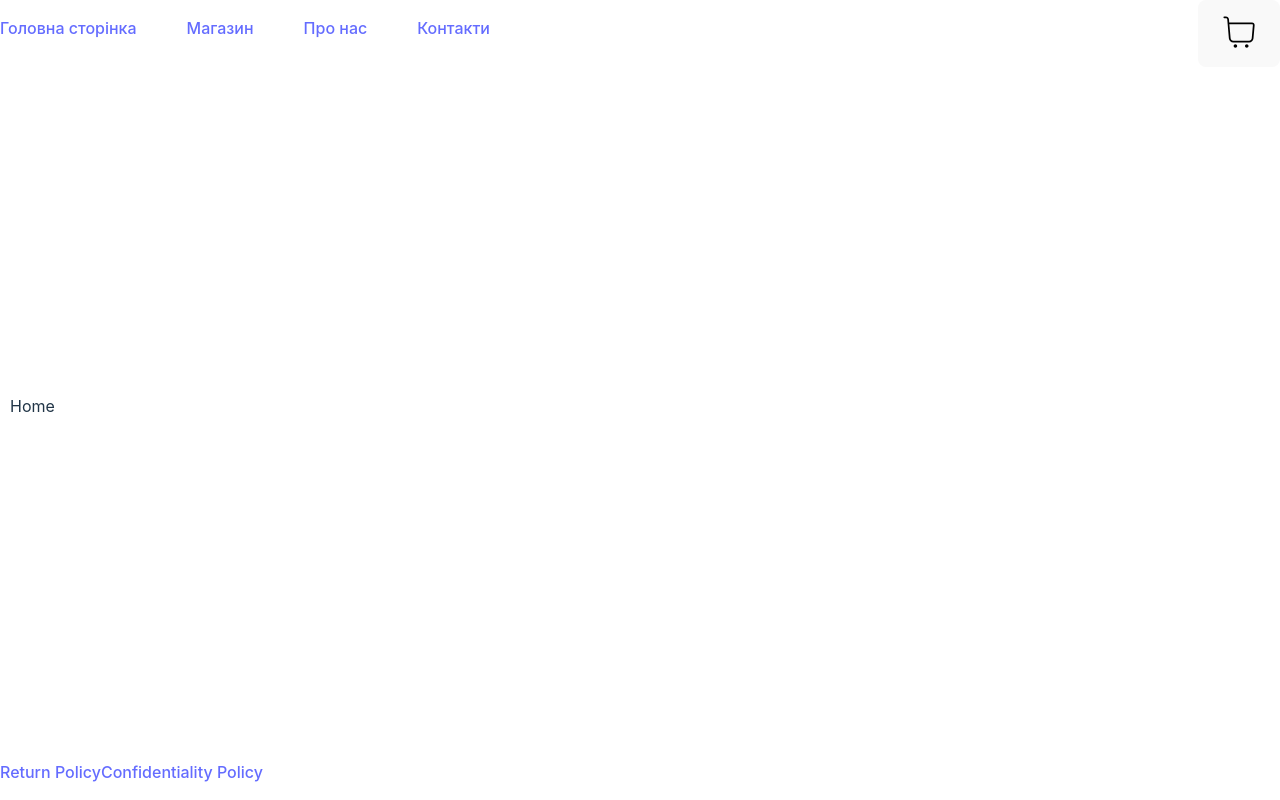
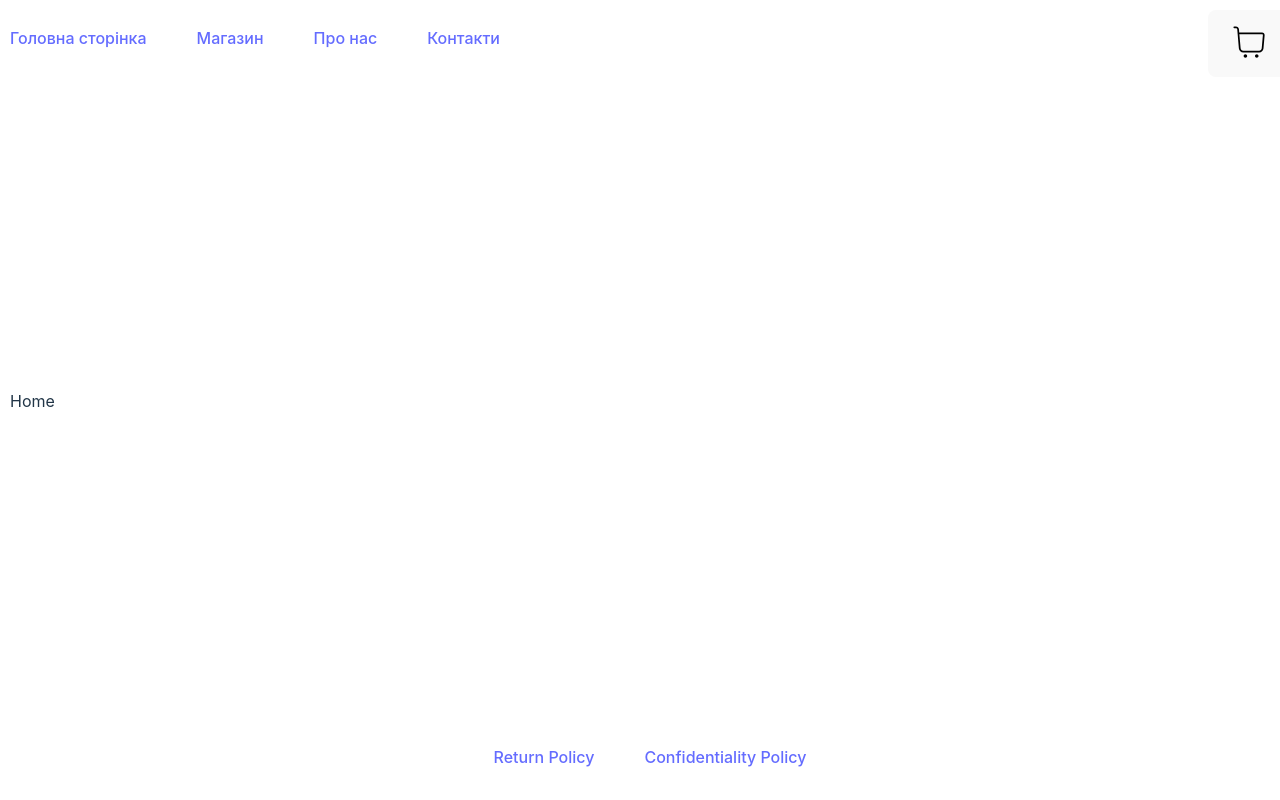
Before and after one commit to St0Lee/book-room-project, a React (Vite) app: page / in a window 1280 px wide. Built offline with nearby package versions, Linux system fonts and the light colour scheme.

Commit message:
favorite-button-added

```diff
--- a/src/common/styles/theme.js
+++ b/src/common/styles/theme.js
@@ -24,13 +24,13 @@ export const theme = Object.freeze({
     heading: 1.125,
   },
   colors: {
-    text: '#000',
+    text: '#1a0000',
+    primary: '#fddeba',
     statsText: '#ff9',
     linkActive: 'red',
     linkHover: 'black',
     backdropBackground: '#101510a1',
     modalBackground: '#fff',
-    primary: '#07c',
     secondary: '#30c',
 
     deletBtn: 'lightcoral',
--- a/src/components/BuyButton/BuyButton.jsx
+++ b/src/components/BuyButton/BuyButton.jsx
@@ -9,9 +9,6 @@ export const BuyButton = ({id, title, price, subtitle, img}) => {
     const books = useSelector(getCarts);
 
     const isInCart = books.find((book) => book.id === id)
-    console.log(isInCart)
-    console.log(id)
-
 
     const handleClick = () => {
         dispatch(setToCart({id, title, price, subtitle, img, count: 1}))
--- a/src/components/Footer/Footer.jsx
+++ b/src/components/Footer/Footer.jsx
@@ -5,10 +5,10 @@ export const Footer = () => {
     return(
         <SC.Wrap>
             <NavLink to={"/return-policy"}>
-                <p>Return Policy</p>
+                <SC.Text>Return Policy</SC.Text>
             </NavLink>
             <NavLink to={"/confidentiality-policy"}>
-                <p>Confidentiality Policy</p>
+                <SC.Text>Confidentiality Policy</SC.Text>
             </NavLink>
         </SC.Wrap>
     )
--- a/src/components/Footer/Footer.styled.js
+++ b/src/components/Footer/Footer.styled.js
@@ -2,4 +2,9 @@ import styled from "styled-components";
 
 export const Wrap = styled.div`
     display: flex;
+    justify-content: center;
+    gap: 20px;
 `
+export const Text = styled.p`
+    padding: 15px;
+`
--- a/src/components/Header/Header.styled.js
+++ b/src/components/Header/Header.styled.js
@@ -3,7 +3,7 @@ import styled from "styled-components"
 export const NavBar = styled.div`
     display: flex;
     justify-content: space-between;
-    width: 100vw;
+    padding: 10px;
 `
 
 export const NavBarList = styled.ul`
--- a/src/components/Layout/Layout.jsx
+++ b/src/components/Layout/Layout.jsx
@@ -7,7 +7,7 @@ export const Layout = () => {
     return (
         <>
             <Header />
-            <div style={{padding: "10px"}}>
+            <div style={{padding: "10px", width: "100vw"}}>
                 <Outlet />
             </div>
             <Footer />
--- a/src/index.css
+++ b/src/index.css
@@ -29,7 +29,6 @@ body {
   align-items: baseline;
   min-width: 320px;
   min-height: 100vh;
-
 }
 
 h1 {
--- a/src/pages/StorePage/BooksList/BooksListItem/BooksListItem.jsx
+++ b/src/pages/StorePage/BooksList/BooksListItem/BooksListItem.jsx
@@ -1,8 +1,23 @@
 import { Link } from "react-router-dom";
+import { useDispatch, useSelector } from "react-redux";
+import { GoHeart, GoHeartFill } from "react-icons/go";
 import PropTypes from "prop-types";
+
 import { BuyButton } from "../../../../components/BuyButton/BuyButton";
 
+import { getFavorite, removeFromFavorite, setToFavorite  } from "../../../../redux/favorite/favorite-slice";
+
+
 export const BooksListItem = ({id, title, price, subtitle, img}) => {
+
+    const dispatch = useDispatch();
+    const favoriteItem = useSelector(getFavorite)
+
+    const isInFavorite = favoriteItem.find((favorite) => favorite.id === id)
+
+    const handleChangeFavorite = (id) => {
+        {isInFavorite ? dispatch(removeFromFavorite(id)) : dispatch(setToFavorite({id}))  }
+    }
 
     return(
         <li>
@@ -13,7 +28,7 @@ export const BooksListItem = ({id, title, price, subtitle, img}) => {
             <h3>{subtitle}</h3>
             <p>{price}</p>
             <BuyButton id={id} title={title} price={price} subtitle={subtitle} img={img}/>
-            <button type="button">Обране</button>
+            <button type="button"onClick={() => handleChangeFavorite(id)}>{isInFavorite ? <GoHeartFill /> : <GoHeart />}</button>
         </li>
 )
 }
--- /dev/null
+++ b/src/redux/favorite/favorite-slice.js
@@ -0,0 +1,22 @@
+import { createSlice } from "@reduxjs/toolkit";
+
+export const favoriteSlice = createSlice({
+    name: "favorite",
+    initialState: {
+        favorite: [],
+    },
+    reducers: {
+        setToFavorite:(state, {payload}) => {
+            state.favorite.push(payload)
+        },
+        removeFromFavorite:(state, {payload}) => {
+            state.favorite = state.favorite.filter(item => item.id !== payload)
+        }
+        //кількість обраних книжок
+    }
+})
+
+
+export const {setToFavorite,  removeFromFavorite} = favoriteSlice.actions;
+
+export const getFavorite = (state) => state.favorite.favorite;
--- a/src/redux/favorite/favorite.js
+++ /dev/null
@@ -1,17 +0,0 @@
-import { createSlice } from "@reduxjs/toolkit";
-
-export const favoriteSlice = createSlice({
-    name: "favorite",
-    initialState: {
-        favorite: [],
-    },
-    reducers: {
-        setToFavorite:(state, payload) => {
-            state.favorite.push(payload)
-        },
-        removeFromFavorite:(state, payload) => {
-            state.favorite = state.cart.filter(item => item !== payload)
-        }
-        //кількість обраних книжок
-    }
-})
--- a/src/redux/store.js
+++ b/src/redux/store.js
@@ -1,6 +1,6 @@
 import { configureStore } from "@reduxjs/toolkit";
 import { cartSlice } from "./cart/cart-slice";
-import { favoriteSlice } from "./favorite/favorite";
+import { favoriteSlice } from "./favorite/favorite-slice";
 import storage from "redux-persist/lib/storage";
 import persistReducer from "redux-persist/es/persistReducer";
 
```
